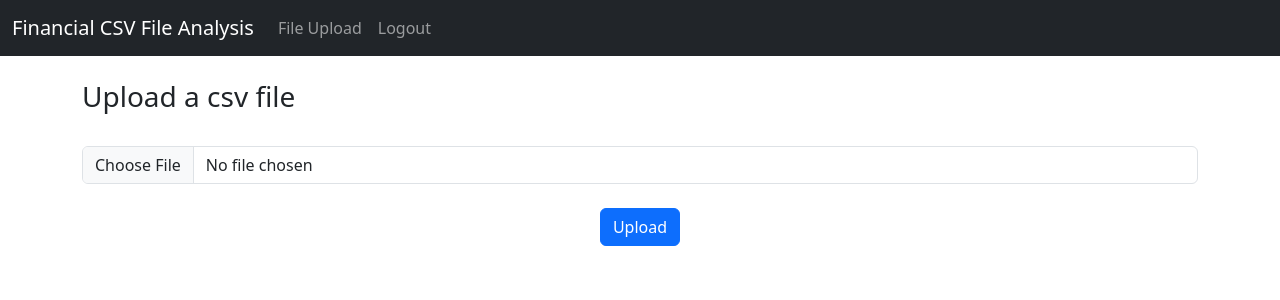
After one commit to BCCheungGit/csv-test-calc, a Flask app: page /upload in a window 1280 px wide. The commit adds this page. Shown: the top 300 px of the page. Run offline with Flask 2, Linux system fonts and the light colour scheme; a user stored in the database is signed in.

Commit message:
fixed file upload

```diff
--- a/website/auth.py
+++ b/website/auth.py
@@ -18,7 +18,7 @@ def login():
             if check_password_hash(user.password, password):
                 flash('Logged in.', category='success')
                 login_user(user, remember=True)
-                return redirect(url_for('views.home'))
+                return redirect(url_for('views.upload'))
             else:
                 flash('Password is incorrect.', category='error')
         else:
@@ -60,11 +60,11 @@ def signup():
             db.session.commit()
             login_user(new_user, remember=True)
             flash('User created successfully', category='success')
-            return redirect(url_for('views.home'))
+            return redirect(url_for('views.upload'))
     return render_template('signup.html', user=current_user)
 
 @auth.route('/logout')
 @login_required
 def logout():
     logout_user()
-    return redirect(url_for('views.home'))
+    return redirect(url_for('views.upload'))
--- a/website/models.py
+++ b/website/models.py
@@ -12,5 +12,5 @@ class User(db.Model, UserMixin):
 
 class Data(db.Model):
     id = db.Column(db.Integer, primary_key = True)
-    csvname = db.Column(db.String(150), unique = True, nullable = False)
+    filename = db.Column(db.String(150), unique = True, nullable = False)
     author = db.Column(db.Integer, db.ForeignKey('user.id', ondelete='CASCADE'), nullable = False)
--- a/website/templates/base.html
+++ b/website/templates/base.html
@@ -23,7 +23,7 @@
               </button>
               <div class="collapse navbar-collapse" id="navbar">
                 <div class="navbar-nav">
-                  <a class="nav-item nav-link" href="/home">Home</a>
+                  <a class="nav-item nav-link" href="/upload">File Upload</a>
                   {% if user.is_authenticated %}
                   <a class="nav-item nav-link" href="/logout">Logout</a>
                   {% else %}
--- a/website/templates/home.html
+++ b/website/templates/home.html
@@ -2,7 +2,7 @@
 {% block title %}Analysis{% endblock %}
 
 {% block content %}
-    <h3>Currently Analyzing: {{ filename }}</h3>
-    <h4></h4>
+    <h3>File uploaded successfully!</h3>
+    <h4>File Name: {{name}}</h4>
 
 {% endblock %}
--- /dev/null
+++ b/website/templates/upload.html
@@ -0,0 +1,17 @@
+{% extends 'base.html' %}
+{% block title %}Upload File{% endblock %}
+
+
+{% block content %}
+<br />
+    <h3>Upload a csv file</h3>
+    <br />
+    <form action="/success" method="post" enctype="multipart/form-data">
+        <input type="file" name="file" class="form-control"/>
+        <br />
+        <div align="center">
+        <input class="btn btn-primary" type="submit" value="Upload">
+        </div>
+    </form>
+
+{% endblock %}
--- a/website/views.py
+++ b/website/views.py
@@ -7,27 +7,48 @@ import pandas as pd
 import matplotlib.pyplot as plt
 import yfinance as yf
 from pathlib import Path
+from bs4 import BeautifulSoup as Soup
+import glob
 
 views = Blueprint('views', __name__)
 
 @views.route('/')
-@views.route('/home')
+@views.route('/upload')
 @login_required
-def home():
-    yfdata = yf.download('BTC-USD')
-    yfdata.to_csv('btcprice.csv')
-    btc_price_data = pd.read_csv('btcprice.csv',
-                             index_col=False,
-                             low_memory=False,
-                             names=["Date",
-                                    "Open",
-                                    "High",
-                                    "Low",
-                                    "Close",
-                                    "Adj Close",
-                                    "Volume"],
-                                    skiprows=1)
-    filepath = r"C:\Users\Benjamin Cheung\projects\csv-test-calc\btcprice.csv"
+def upload():
+    #yfdata = yf.download('BTC-USD')
+    #yfdata.to_csv('btcprice.csv')
+    #btc_price_data = pd.read_csv('btcprice.csv',
+    #                         index_col=False,
+    #                         low_memory=False,
+    #                         names=["Date",
+    #                                "Open",
+    #                                "High",
+    #                                "Low",
+    #                                "Close",
+    #                                "Adj Close",
+    #                                "Volume"],
+    #                                skiprows=1)
+    #filepath = r"C:\Users\Benjamin Cheung\projects\csv-test-calc\btcprice.csv"
 
+    #filename=Path(filepath).name
+    return render_template('upload.html', user=current_user)
 
-    return render_template('home.html', user=current_user, filename=Path(filepath).name)
+@views.route('/success', methods=['POST'])
+def fileupload():
+    if request.method == 'POST':
+        f = request.files['file']
+        f.save(f.filename)
+
+        #filepath = Path(r"C:\Users\Benjamin Cheung\projects\csv-test-calc", f.filename)
+        filedataframe = pd.read_csv(f.filename)
+        smallerdf = pd.DataFrame(data=filedataframe.head(10))
+
+        home_path = Path(r"C:\Users\Benjamin Cheung\projects\csv-test-calc\website\templates\home.html")
+        soup = Soup(open(home_path), 'html5lib')
+
+        h4 = soup.find('h4')
+        print(smallerdf.to_html())
+        h4.insert_after(smallerdf.to_html())
+
+        return render_template('home.html', name=f.filename, user=current_user)
```
